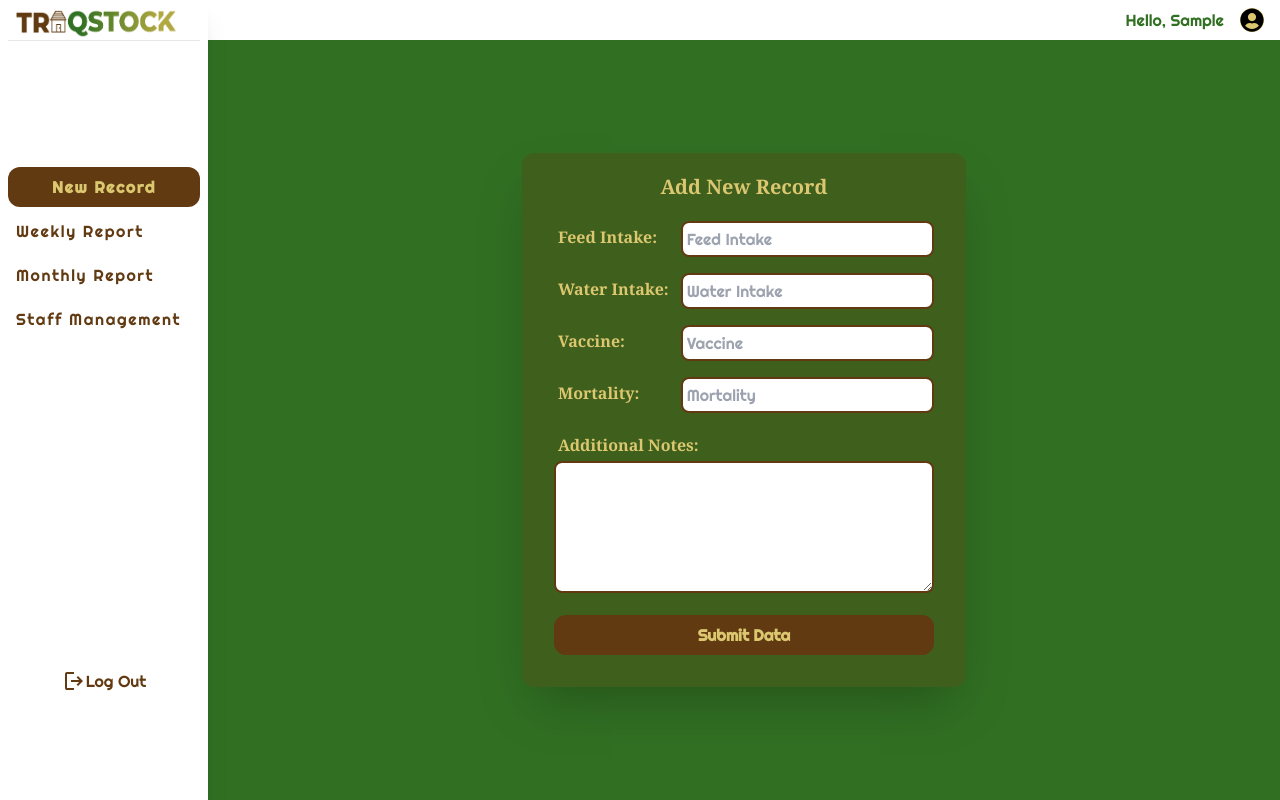
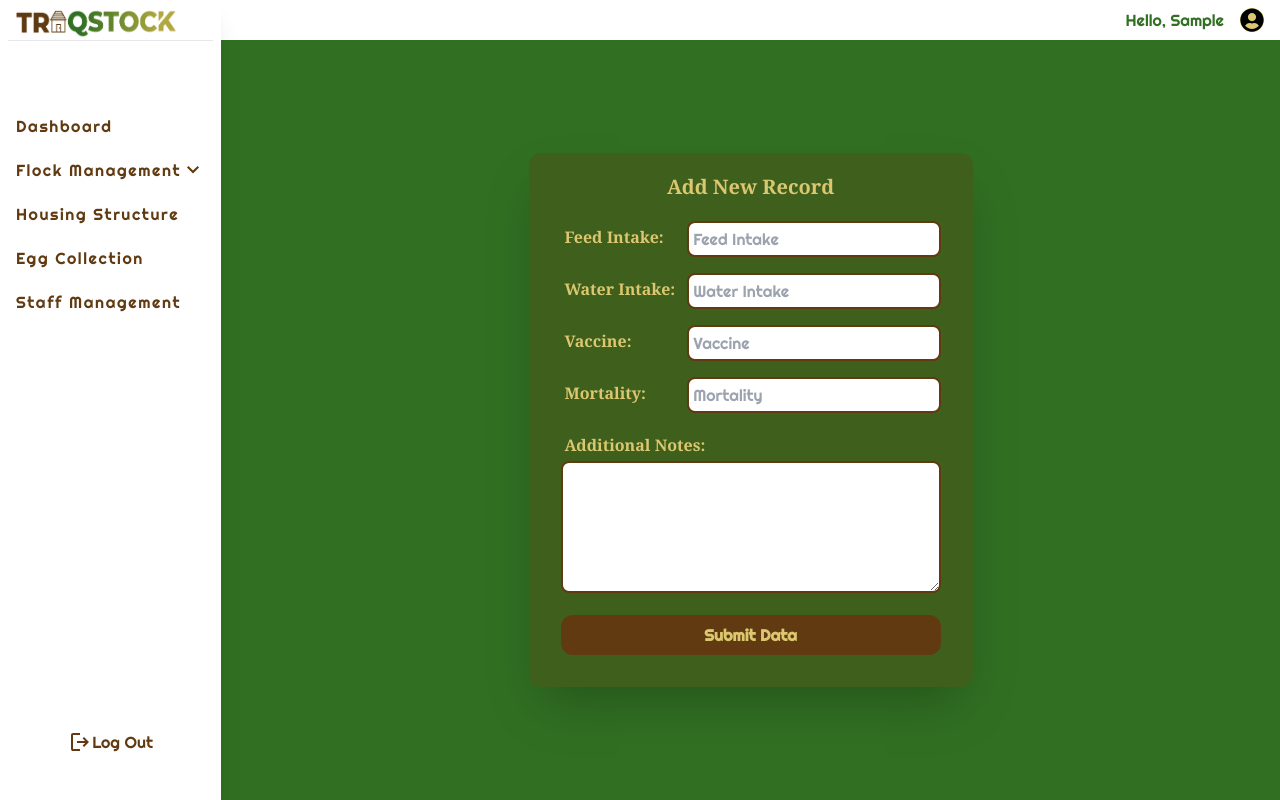
Before and after one commit to HenryAnyiam/traqstock-client, a React (Create React App) app: page /login in a window 1280 px wide. Both pictures are taken after typing "Sample", "Sample123" into the empty fields and a click on the button "Continue". Built offline with nearby package versions, Linux system fonts and the light colour scheme.

Commit message:
Restructure dashboard menu

```diff
--- a/src/Components/DashBoardSideBar.js
+++ b/src/Components/DashBoardSideBar.js
@@ -18,6 +18,13 @@ function DashboardSideBar() {
   const handleWeekly = (e) => {
     e.preventDefault()
     navigate('weekly-report/table')
+  }
+
+  const displayDropMenu = () => {
+    const selectedMenu = document.querySelectorAll('.dropFlocks');
+    selectedMenu.forEach((e) => {
+      e.classList.toggle("hidden");
+    })
   }
 
   const toggleMenu = () => {
@@ -58,16 +65,32 @@ function DashboardSideBar() {
       </button>
       <Header extraClass='flex lg:hidden grow'/>
     </div>
-    <div className='bg-white h-screen-minus-nav lg:h-screen min-w-52 grid-rows-5 grid-flow-col gap-4 shadow-xl hidden lg:grid absolute lg:relative overflow-hidden' id='menu'>
+    <div className='bg-white h-screen-minus-nav lg:h-screen min-w-52 grid-rows-8 grid-flow-col gap-4 shadow-xl hidden lg:grid absolute lg:relative overflow-hidden' id='menu'>
       <div className="py-2 px-2 w-full items-center">
         <img src={logo} alt="logo" className="h-8 w-40 ml-2"/>
         <hr />
       </div>
-      <nav className="row-span-3 px-2 text-left tracking-widest" id="navList">
-        <NavLink to='new-record' className="block p-2 rounded-xl my-1">New Record</NavLink>
+      <nav className="row-span-6 px-2 text-left tracking-widest" id="navList">
+        <NavLink to="nil" className="block p-2 rounded-xl my-1">Dashboard</NavLink>
+        <div className="text-center text-base-brown rounded-xl hover:text-hover-gold hover:font-bold logout-btn">
+          <button className="w-full hover:bg-base-brown p-2 rounded-xl flex items-center space-between"onClick={() => { displayDropMenu() }}>
+              <span>Flock Management</span>
+              <svg xmlns="http://www.w3.org/2000/svg" height="24px" viewBox="0 -960 960 960" width="24px" fill="#613a12"><path d="M480-344 240-584l56-56 184 184 184-184 56 56-240 240Z"/></svg>
+          </button>
+        </div>
+        <NavLink to="nil" className="block p-2 pl-4 text-sm rounded-xl my-1 hidden dropFlocks">Flocks</NavLink>
+        <NavLink to="nil" className="block p-2 pl-4 text-sm rounded-xl my-1 hidden dropFlocks">Source</NavLink>
+        <NavLink to="nil" className="block p-2 pl-4 text-sm rounded-xl my-1 hidden dropFlocks">Breed</NavLink>
+        <NavLink to="nil" className="block p-2 pl-4 text-sm rounded-xl my-1 hidden dropFlocks">Movement</NavLink>
+        <NavLink to="nil" className="block p-2 pl-4 text-sm rounded-xl my-1 hidden dropFlocks">Inspection Record</NavLink>
+        <NavLink to="nil" className="block p-2 pl-4 text-sm rounded-xl my-1 hidden dropFlocks">Breed Information</NavLink>
+        <NavLink to="nil" className="block p-2 rounded-xl my-1">Housing Structure</NavLink>
+        <NavLink to="nil" className="block p-2 rounded-xl my-1">Egg Collection</NavLink>
+        <NavLink to='manage-staffs' className="block p-2 rounded-xl my-1">Staff Management</NavLink>
+        {/* <NavLink to='new-record' className="block p-2 rounded-xl my-1">New Record</NavLink>
         <NavLink to='weekly-report' className="block p-2 rounded-xl my-1" onClick={handleWeekly}>Weekly Report</NavLink>
         <NavLink to='monthly-report' className="block p-2 rounded-xl my-1" onClick={handleMonthly}>Monthly Report</NavLink>
-        <NavLink to='manage-staffs' className="block p-2 rounded-xl my-1">Staff Management</NavLink>
+        <NavLink to='manage-staffs' className="block p-2 rounded-xl my-1">Staff Management</NavLink> */}
       </nav>
       <div className="text-center p-2 text-base-brown rounded-xl hover:text-hover-gold hover:font-bold logout-btn">
         <button className="w-full hover:bg-base-brown p-2 rounded-xl flex items-center justify-center" onClick={() => { logout() }}>
```
